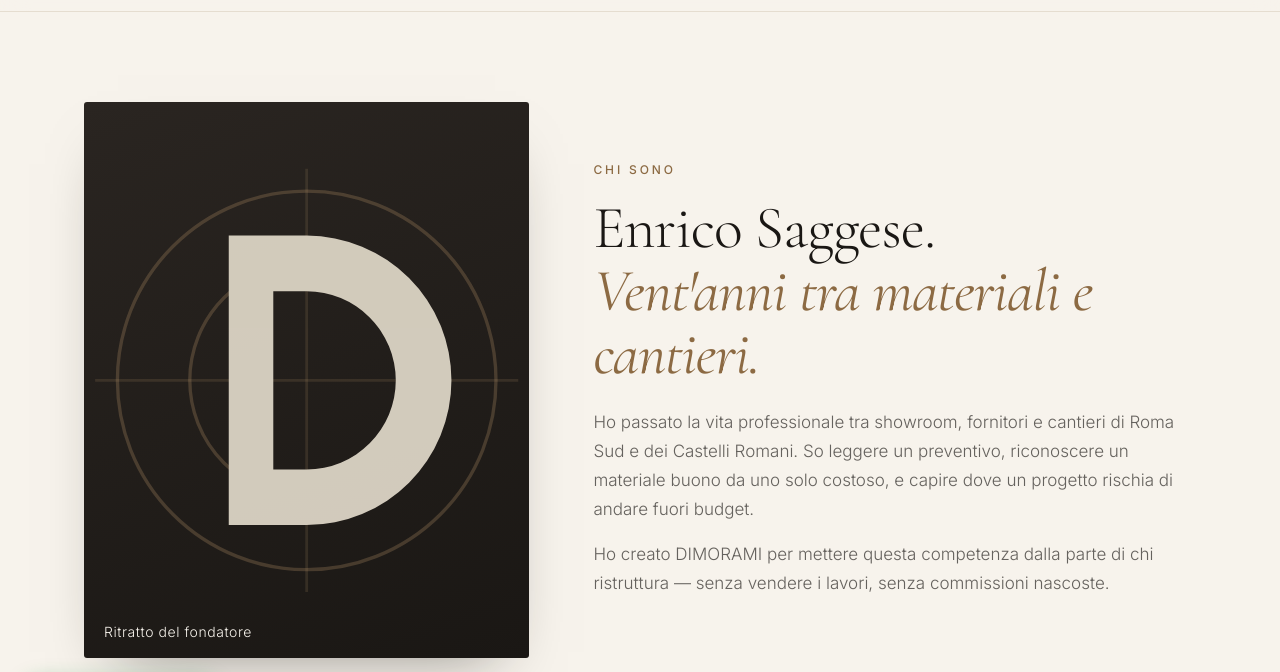
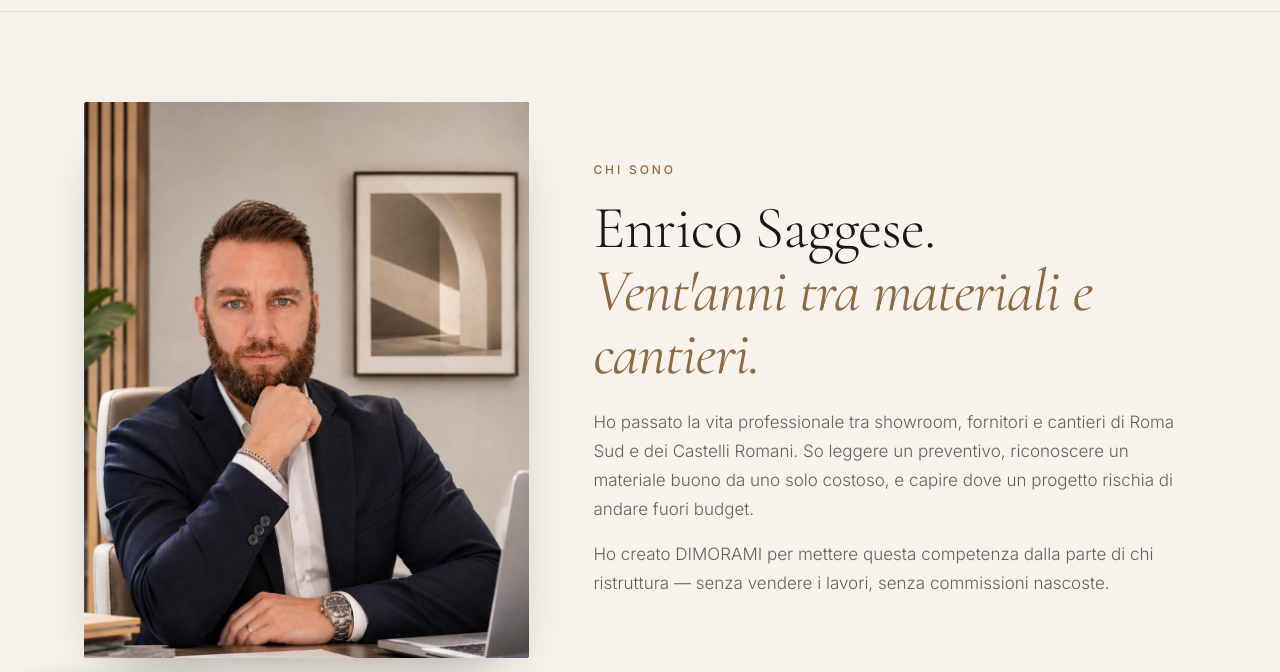
Before and after one commit to enricosaggese/dimorami-website, a plain HTML site: page chi-sono.html in a window 1280 px wide. Shown: the part 63-735 px from the top of the page. Drawn offline with nearby package versions, Linux system fonts and the light colour scheme.

Commit message:
Chi sono: ritratto di Enrico al posto del segnaposto
Co-Authored-By: Claude Sonnet 5.5 <noreply@anthropic.com>
Claude-Session: https://claude.ai/code/session_01JVGCHFzn8zMcxwwrJGcHoi

```diff
--- a/chi-sono.html
+++ b/chi-sono.html
@@ -85,9 +85,8 @@
   </div>
   <header style="max-width:1240px;margin:0 auto;padding:clamp(48px,7vw,92px) clamp(20px,5vw,64px) clamp(40px,5vw,60px);">
     <div class="dm-2col" style="display:grid;grid-template-columns:.85fr 1.15fr;gap:clamp(32px,5vw,64px);align-items:center;">
-      <div data-reveal style="aspect-ratio:4/5;border-radius:3px;background:linear-gradient(160deg,#2A2521,#1A1714);position:relative;overflow:hidden;box-shadow:0 28px 60px -34px rgba(26,23,20,.5);">
-        <div style="position:absolute;inset:0;display:flex;align-items:center;justify-content:center;opacity:.9;"><svg viewBox="0 0 80 80" width="100%" height="100%" style="display:block"><circle cx="40" cy="40" r="34" fill="none" stroke="#B8966A" stroke-width="0.6" opacity="0.3"/><circle cx="40" cy="40" r="21" fill="none" stroke="#B8966A" stroke-width="0.6" opacity="0.3"/><line x1="40" y1="2" x2="40" y2="78" stroke="#B8966A" stroke-width="0.5" opacity="0.18"/><line x1="2" y1="40" x2="78" y2="40" stroke="#B8966A" stroke-width="0.5" opacity="0.18"/><path d="M26,14 H40 A26,26 0 0 1 40,66 H26 Z M34,24 H40 A16,16 0 0 1 40,56 H34 Z" fill="#E6DECE" fill-rule="evenodd"/></svg></div>
-        <div style="position:absolute;left:20px;bottom:18px;color:#F7F3EC;font:300 14px Inter;letter-spacing:.04em;">Ritratto del fondatore</div>
+      <div data-reveal style="aspect-ratio:4/5;border-radius:3px;background:#1A1714;position:relative;overflow:hidden;box-shadow:0 28px 60px -34px rgba(26,23,20,.5);">
+        <img src="assets/enrico-saggese.jpg" alt="Enrico Saggese, fondatore di DIMORAMI" width="900" height="1125" fetchpriority="high" style="position:absolute;inset:0;width:100%;height:100%;object-fit:cover;object-position:50% 30%;display:block;">
       </div>
       <div data-reveal>
         <div style="font:500 12px Inter;letter-spacing:.24em;text-transform:uppercase;color:#8C6A43;margin-bottom:20px;">Chi sono</div>
```
Also changed, not shown: assets/enrico-saggese.jpg (added).
